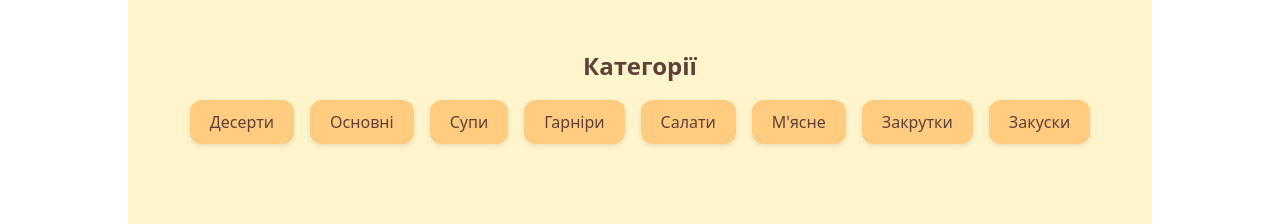
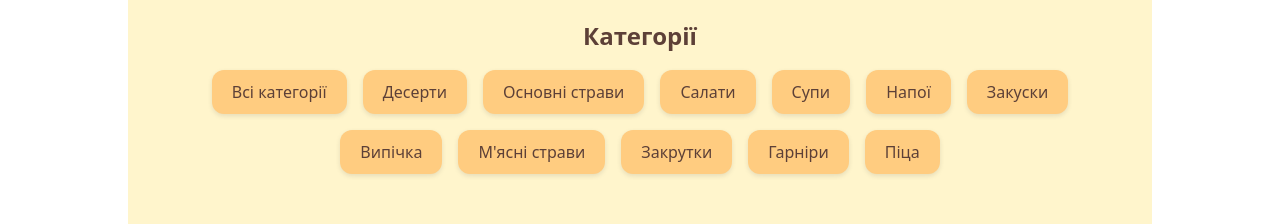
Before and after one commit to Volodymyr-Bauzi/recipe-app, a React (Vite) app: page / in a window 1280 px wide. Shown: the part 300-524 px from the top of the page. Built offline with nearby package versions, Linux system fonts and the light colour scheme; no server answers; the database is empty.

Commit message:
feat: add category translations and update CategoryFilter component to use them

```diff
--- a/src/components/CategoryFilter/CategoryFilter.tsx
+++ b/src/components/CategoryFilter/CategoryFilter.tsx
@@ -1,3 +1,4 @@
+import {useTranslation} from '../../hooks/useTranslation';
 import s from './CategoryFilter.module.css';
 
 interface CategoryFilterProps {
@@ -5,24 +6,29 @@ interface CategoryFilterProps {
   onSelect: (category: string) => void;
 }
 
-const categories = [
-  'Десерти',
-  'Основні',
-  'Супи',
-  'Гарніри',
-  'Салати',
-  "М'ясне",
-  'Закрутки',
-  'Закуски',
-];
-
 const CategoryFilter: React.FC<CategoryFilterProps> = ({
   selected,
   onSelect,
 }) => {
+  const {t} = useTranslation();
+
+  const categories = [
+    t('categories.all'),
+    t('categories.desserts'),
+    t('categories.mainDishes'),
+    t('categories.salads'),
+    t('categories.soups'),
+    t('categories.beverages'),
+    t('categories.snacks'),
+    t('categories.baking'),
+    t('categories.meats'),
+    t('categories.preserves'),
+    t('categories.sides'),
+    t('categories.pizza'),
+  ];
   return (
     <section className={s.categoriesSection}>
-      <h2 className={s.sectionTitle}>Категорії</h2>
+      <h2 className={s.sectionTitle}>{t('categories.title')}</h2>
       <ul className={s.categoriesList}>
         {categories.map((category) => (
           <li
--- a/src/translations/en.ts
+++ b/src/translations/en.ts
@@ -60,4 +60,18 @@ export const enTranslations: TranslationKeys = {
     'Are you sure you want to delete this recipe?',
   'modal.cancel': 'Cancel',
   'modal.delete': 'Delete',
+
+  'categories.title': 'Categories', // New key for category title
+  'categories.all': 'All',
+  'categories.desserts': 'Desserts',
+  'categories.mainDishes': 'Main Dishes',
+  'categories.salads': 'Salads',
+  'categories.soups': 'Soups',
+  'categories.beverages': 'Beverages',
+  'categories.snacks': 'Snacks',
+  'categories.baking': 'Baking',
+  'categories.meats': 'Meats',
+  'categories.preserves': 'Preserves',
+  'categories.sides': 'Sides',
+  'categories.pizza': 'Pizza',
 };
--- a/src/translations/es.ts
+++ b/src/translations/es.ts
@@ -62,4 +62,18 @@ export const esTranslations: TranslationKeys = {
     '¿Está seguro de que desea eliminar esta receta? Esta acción no se puede deshacer.',
   'modal.cancel': 'Cancelar',
   'modal.delete': 'Eliminar',
+
+  'categories.title': 'Categorías', // New key for category title
+  'categories.all': 'Todas',
+  'categories.desserts': 'Postres',
+  'categories.mainDishes': 'Platos principales',
+  'categories.salads': 'Ensaladas',
+  'categories.soups': 'Sopas',
+  'categories.beverages': 'Bebidas',
+  'categories.snacks': 'Aperitivos',
+  'categories.baking': 'Repostería',
+  'categories.meats': 'Carnes',
+  'categories.preserves': 'Conservas',
+  'categories.sides': 'Guarniciones',
+  'categories.pizza': 'Pizza',
 };
--- a/src/translations/kr.ts
+++ b/src/translations/kr.ts
@@ -59,4 +59,18 @@ export const krTranslations: TranslationKeys = {
   'modal.deleteRecipe.description': '이 레시피를 정말 삭제하시겠습니까?',
   'modal.cancel': '취소',
   'modal.delete': '삭제',
+
+  'categories.title': '카테고리',
+  'categories.all': '모두',
+  'categories.desserts': '디저트',
+  'categories.mainDishes': '메인 요리',
+  'categories.salads': '샐러드',
+  'categories.soups': '수프',
+  'categories.beverages': '음료',
+  'categories.snacks': '간식',
+  'categories.baking': '베이킹',
+  'categories.meats': '육류',
+  'categories.preserves': '절임',
+  'categories.sides': '사이드 요리',
+  'categories.pizza': '피자',
 };
--- a/src/translations/ukr.ts
+++ b/src/translations/ukr.ts
@@ -63,4 +63,18 @@ export const ukrTranslations: TranslationKeys = {
     'Ви впевнені, що хочете видалити цей рецепт? Цю дію неможливо скасувати.',
   'modal.cancel': 'Скасувати',
   'modal.delete': 'Видалити',
+
+  'categories.title': 'Категорії', // New key for category title
+  'categories.all': 'Всі категорії',
+  'categories.desserts': 'Десерти',
+  'categories.mainDishes': 'Основні страви',
+  'categories.salads': 'Салати',
+  'categories.soups': 'Супи',
+  'categories.beverages': 'Напої',
+  'categories.snacks': 'Закуски',
+  'categories.baking': 'Випічка',
+  'categories.meats': "М'ясні страви",
+  'categories.preserves': 'Закрутки',
+  'categories.sides': 'Гарніри',
+  'categories.pizza': 'Піца',
 };
```
Also changed, not shown: src/types/translations.ts (+19 -5 lines).
